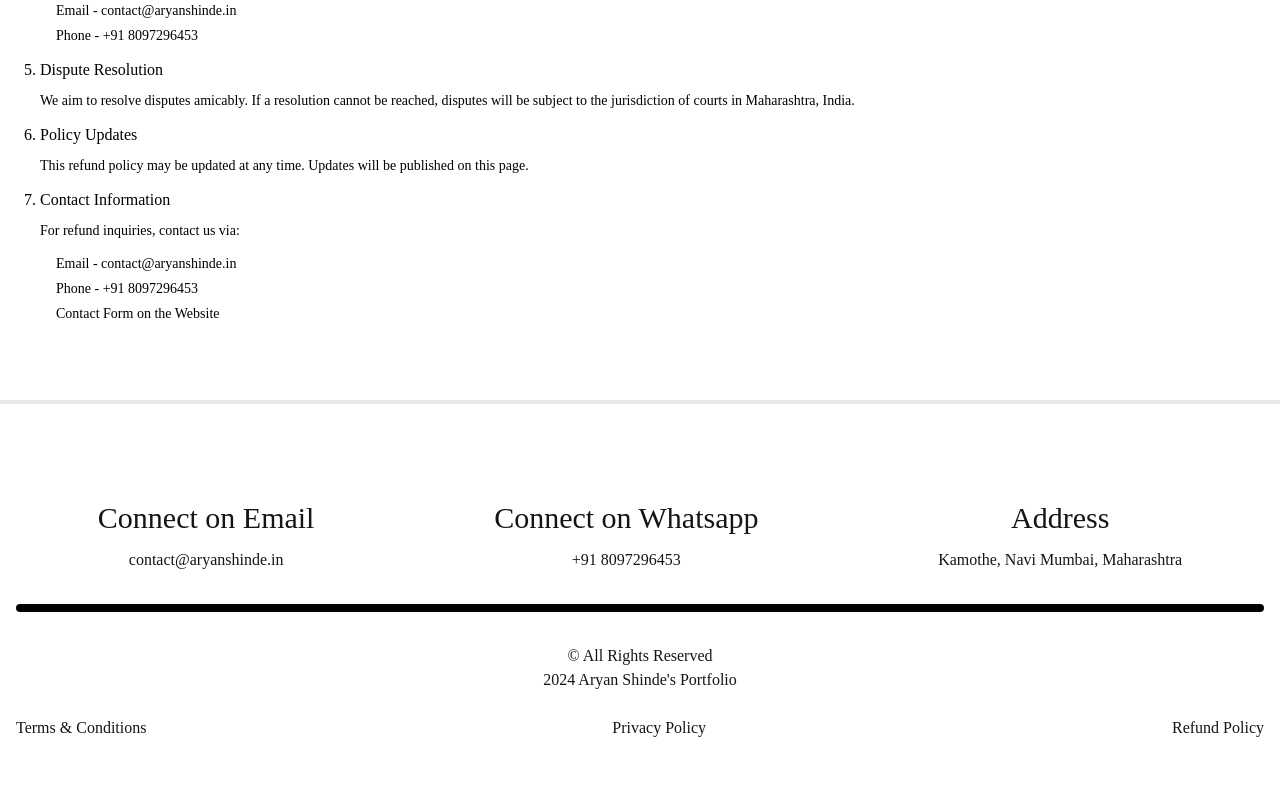
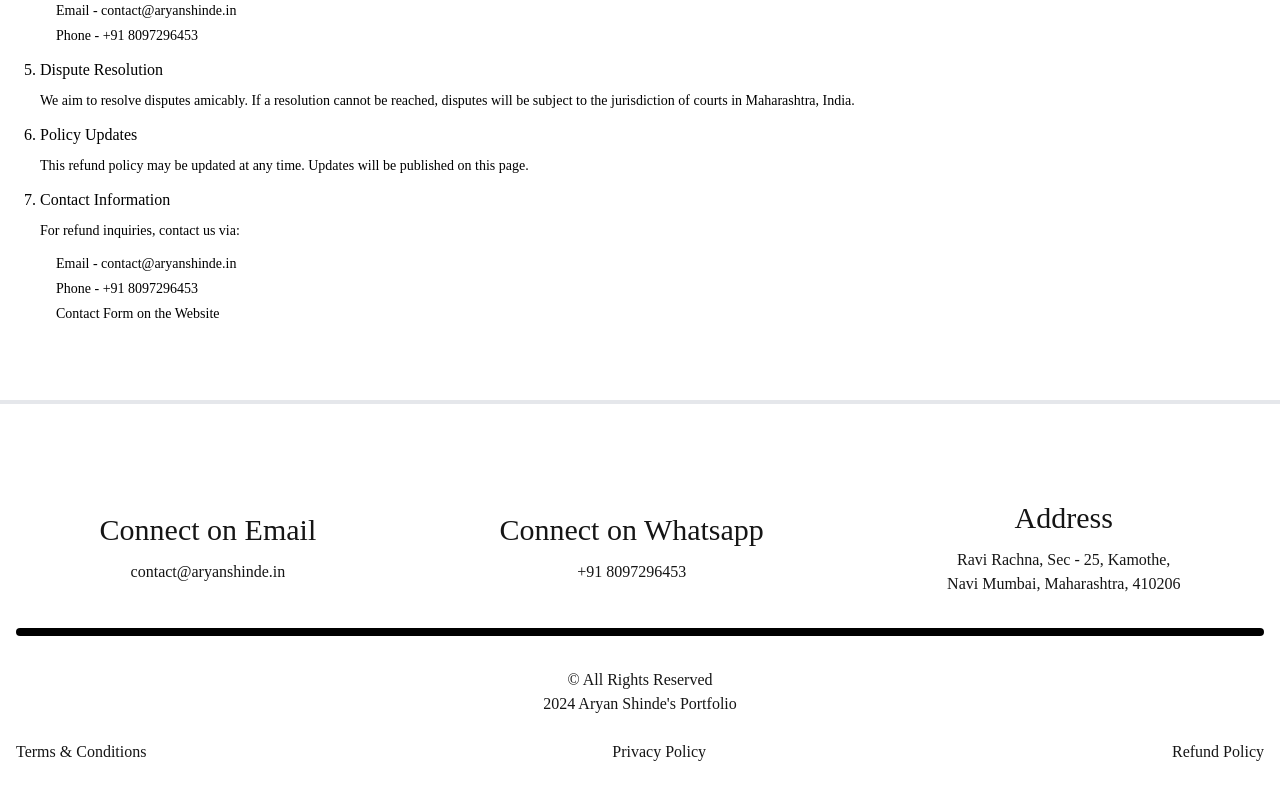
Before and after one commit to hetref/portfolio, a Next.js app: page /refund-policy in a window 1280 px wide. Shown: the part 493-1293 px from the top of the page. Built offline with nearby package versions, Linux system fonts and the light colour scheme; a web font is replaced by a local one.

Commit message:
Added a complete address with the maps link

```diff
--- a/components/Footer.jsx
+++ b/components/Footer.jsx
@@ -21,8 +21,9 @@ const Footer = () => {
           </div>
           <div className="text-center flex flex-col gap-1 md:gap-3">
             <h1 className="text-2xl lg:text-3xl">Address</h1>
-            <a href="https://wa.me/+918097296453?text=Hii Aryan">
-              Kamothe, Navi Mumbai, Maharashtra
+            <a href="https://maps.app.goo.gl/78J2yRhk5JMYbAD5A">
+              Ravi Rachna, Sec - 25, Kamothe, <br />
+              Navi Mumbai, Maharashtra, 410206
             </a>
           </div>
         </div>
```
